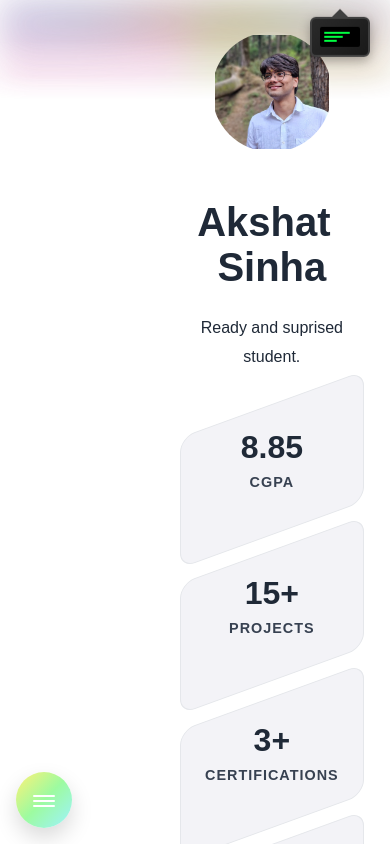
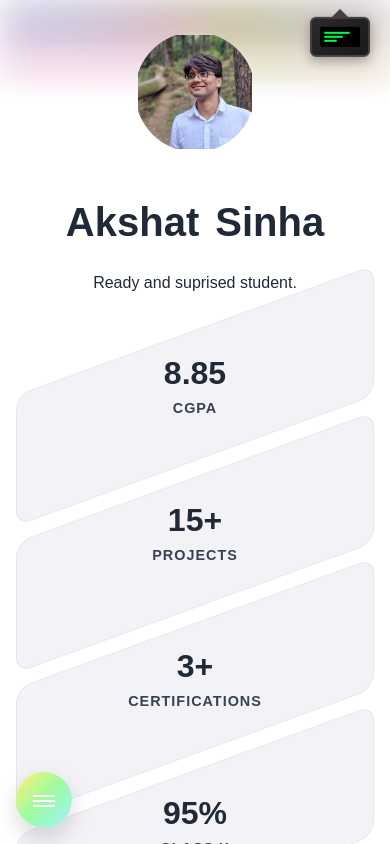
Before and after one commit to akshatsinha0/akshatsinhadotcom, a React (Vite) app: page / in a window 390 px wide. Shown: the top 844 px of the page. Built offline with nearby package versions, Linux system fonts and the light colour scheme; a web font is replaced by a local one.

Commit message:
left padding increased to tackle the squeezed in android phones

```diff
--- a/src/App.css
+++ b/src/App.css
@@ -27,17 +27,16 @@
 @keyframes hueSpin{from{filter:hue-rotate(0deg) blur(18px) saturate(1.1) brightness(.88)}to{filter:hue-rotate(360deg) blur(18px) saturate(1.1) brightness(.88)}}
 @keyframes angleDrift{to{--angle:540deg}}
 
-@media (max-width: 1024px){
-  .main-content{padding-left:1rem;padding-right:1rem}
-}
-
 .main-content {
   position: relative;
   z-index: 10;
   min-height: 100vh;
   display: block;
-  padding: 2rem;
-  padding-left: calc(2rem + 148px);
+  padding: 2rem 1rem;
+}
+
+@media (min-width: 1025px){
+  .main-content{padding-left:calc(2rem + 148px);padding-right:2rem}
 }
 
 .section-container {
--- a/src/components/Sections/Projects/Projects.css
+++ b/src/components/Sections/Projects/Projects.css
@@ -275,7 +275,7 @@
 .view-btn:hover{transform:none}
 .view-btn.active{background:#fff;color:#111;border-color:#e5e7eb}
 
-.projects-showcase.view-grid{grid-template-columns:repeat(auto-fit,minmax(360px,1fr));width:100%;min-width:0}
+.projects-showcase.view-grid{grid-template-columns:repeat(auto-fit,minmax(280px,1fr));width:100%;min-width:0}
 
 .projects-showcase.view-carousel {
   grid-template-columns: 1fr;
@@ -886,4 +886,4 @@
   .bg-gradient-1{opacity:.4}
 }
 
-@media (max-width: 600px){.projects-showcase{grid-template-columns:1fr}}
+@media (max-width: 600px){.projects-showcase,.projects-showcase.view-grid{grid-template-columns:1fr}}
```
